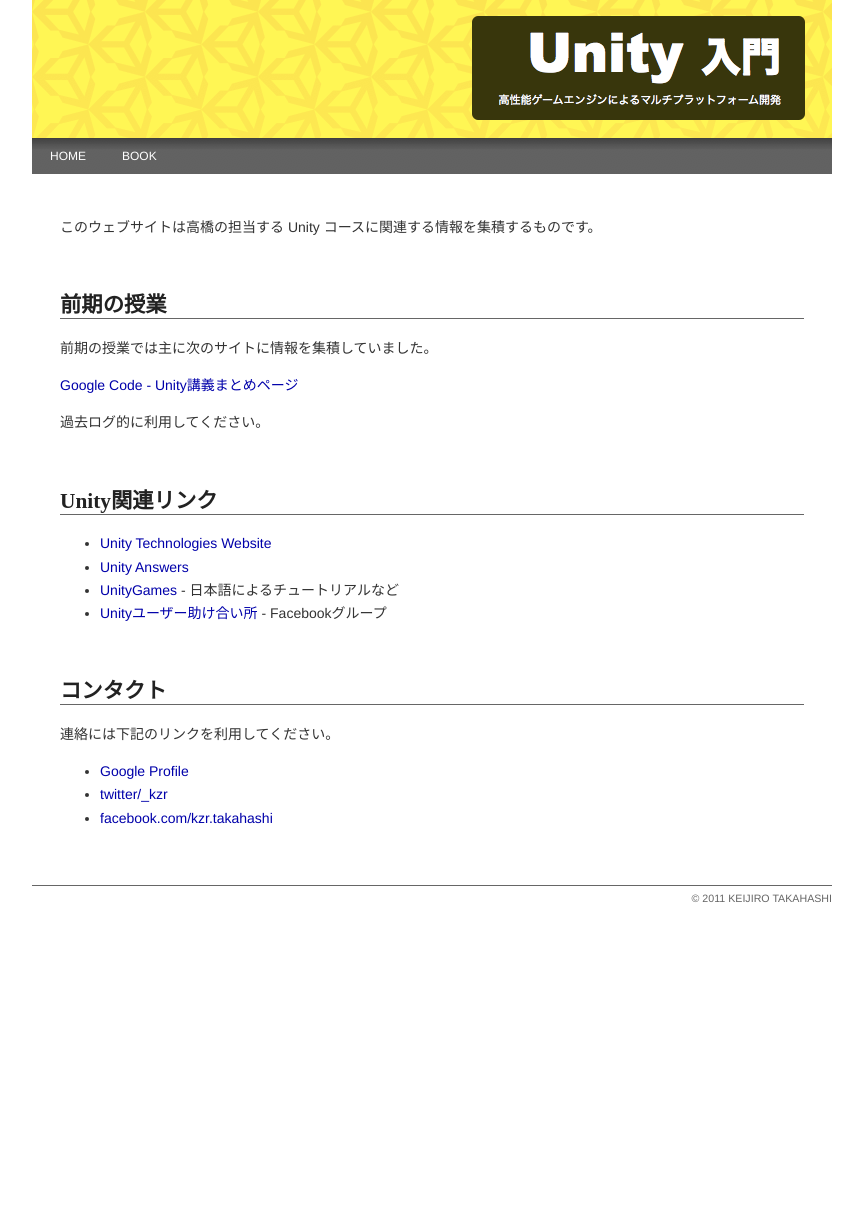
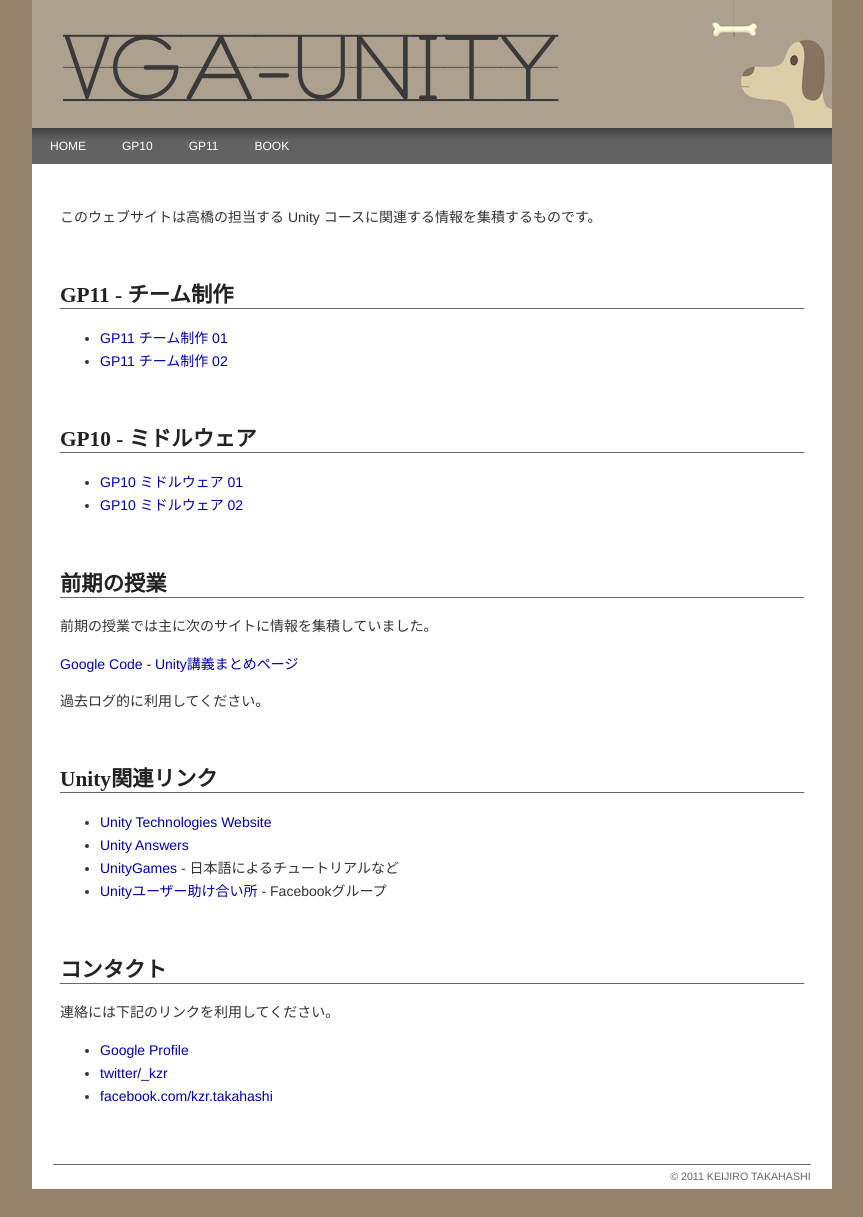
Before and after one commit to vga-unity/vga-unity.github.com, a Jekyll site: the page built from index.md, in a window 1280 px wide. Shown: the whole page, without its empty margins (208-1071 px from the left). Built offline with Jekyll 4.4.1, drawn with Linux system fonts in a browser that asks for light colours; before the commit the page ends 960 px from its top, so only the background shows below that.

Commit message:
サイト構成を整理した。

```diff
--- a/_layouts/default.html
+++ b/_layouts/default.html
@@ -15,11 +15,15 @@
   <div id="navigation">
     <ul>
       <li><a href="/index.html">HOME</a></li>
+      <li><a href="/gp10.html">GP10</a></li>
+      <li><a href="/gp11.html">GP11</a></li>
       <li><a href="http://www.sbcr.jp/products/4797365337.html">BOOK</a></li>
     </ul>
   </div>
 
+  <div id="post">
   {{ content }}
+  </div>
 
   <div id="footer">© 2011 KEIJIRO TAKAHASHI</div>
 </div>
--- a/_layouts/post.html
+++ b/_layouts/post.html
@@ -1,6 +1,5 @@
 ---
 layout: default
 ---
-<div id="post">
+<h1>{{ page:title }}</h2>
 {{ content }}
-</div>
--- a/css/screen.css
+++ b/css/screen.css
@@ -2,7 +2,8 @@ body {
     font-family: helvetica, hirakakupro-w3, sans-serif;
     font-size: 10.5pt;
     margin: 0px;
-    background-color: white;
+    background-color: #b7a18c;
+    background-color: #97816c;
 }
 
 h1 {
@@ -85,7 +86,7 @@ a:active {
 
 #title {
   width: 800px;
-  height: 138px;
+  height: 128px;
   margin: 0px;
   padding: 0px;
   background-image: url(/images/title.png);
@@ -143,7 +144,9 @@ a:active {
 
 #site {
   width: 800px;
-  margin: 0px auto 4em auto;
+  margin: 0px auto 2em auto;
+  padding-bottom: 5pt;
+	background: white;
 }
 
 #footer {
@@ -151,6 +154,6 @@ a:active {
     text-align: right;
     color: #666;
     border-top: 1px solid #666;
-    margin-top: 10pt;
+    margin: 10pt 2em 0px 2em;
     padding-top: 4pt;
 }
--- /dev/null
+++ b/gp10.md
@@ -0,0 +1,9 @@
+---
+layout: default
+title: GP10 - ミドルウェア
+---
+
+# {{ page:title }}
+
+{% for post in site.categories.gp10 reversed %}
+- [{{ post.title }}]({{ post.url }}){% endfor %}
--- /dev/null
+++ b/gp10/_posts/2011-10-05-GP10-01.md
@@ -0,0 +1,9 @@
+---
+layout: post
+title: GP10 ミドルウェア 01
+---
+
+## やることリスト
+
+- Android SDK のインストール。
+- Unity Android でビルドしてみる。
--- /dev/null
+++ b/gp10/_posts/2011-10-12-GP10-02.md
@@ -0,0 +1,6 @@
+---
+layout: post
+title: GP10 ミドルウェア 02
+---
+
+第二回予定地
--- /dev/null
+++ b/gp11/_posts/2011-10-05-GP11-01.md
@@ -0,0 +1,91 @@
+---
+layout: post
+title: GP11 チーム制作 01
+---
+
+## やることリスト
+
+- JavaScript の基礎。
+- Unity の基本操作の復習。
+
+## JavaScript で Unity を動かそう
+
+だいたい C 言語と同じノリ。
+
+    print("Hello, world!");
+
+変数を宣言するには `var` を使う。
+
+    var hoge = 100;
+    print(hoge);
+
+関数を宣言するには `function` を使う。
+
+    function HogeFunc(x, y) {
+        return x + y;
+    }
+
+    print(HogeFunc(10, 20));
+
+文字列は `+` で結合できる。
+
+    print("Hello, " + "world!");
+
+文字列に `+` で数値を付けることもできる。
+
+    print("10 + 20 = " + (10 + 20));
+
+わりといい加減に使えるのが JavaScript のいいところ。
+
+## でもやっぱりガッチリ使おう
+
+本来の JavaScript はわりといい加減に使える。でも Unity の JavaScript は、いい加減なところをガッチリさせるための機能が用意されている。
+
+ファイルの頭に次の一行を置く。
+
+    #pragma strict
+
+これでガッチリしてない部分は事前にエラーが出るようになる。
+
+## もっとガッチリ書く
+
+C 言語と同じように、変数に型を付けられる。
+
+    var x : int = 10;
+    var y : float = 3.14;
+
+関数も型を付けられる。
+
+    function Hoge(x : int, y : int) : int {
+        return x + y;
+    }
+
+この辺りは本来の JavaScript には無い文法。 ActionScript (Flash)とかによく似ている。
+
+## 外から見える変数、見えない変数
+
+変数はデフォルトで「外から見える」設定になっている。
+
+次のように変数を定義して、 Inspector ビューから覗いてみよう。
+
+    var hoge : string = "Hello!";
+
+Unity のインターフェースを使って設定を調整したい項目などは、こうやって「外から見える」ようにしておくといい。
+
+見えなくするには private を指定する。
+
+    private var hoge : string = "Bye!";
+
+これで Inspector ビューからは見えなくなる。
+
+## Unity の基本操作
+
+- オブジェクトの移動、回転、スケール。
+- 視点操作。
+- 階層構造を作る。
+- RigidBody を付ける。
+- Physic Material を付ける。
+
+## 余力があれば
+
+Transform をスクリプトから操作することに挑戦。
--- /dev/null
+++ b/gp11/_posts/2011-10-12-GP11-02.md
@@ -0,0 +1,6 @@
+---
+layout: post
+title: GP11 チーム制作 02
+---
+
+第二回予定地
--- a/index.md
+++ b/index.md
@@ -1,9 +1,19 @@
 ---
-layout: post
+layout: default
 title: Top page
 ---
 
 このウェブサイトは高橋の担当する Unity コースに関連する情報を集積するものです。
+
+## GP11 - チーム制作
+
+{% for post in site.categories.gp11 reversed %}
+- [{{ post.title }}]({{ post.url }}){% endfor %}
+
+## GP10 - ミドルウェア
+
+{% for post in site.categories.gp10 reversed %}
+- [{{ post.title }}]({{ post.url }}){% endfor %}
 
 ## 前期の授業
 
```
Also changed, not shown: gp11.md (added, +9 -0 lines), images/title.png.
